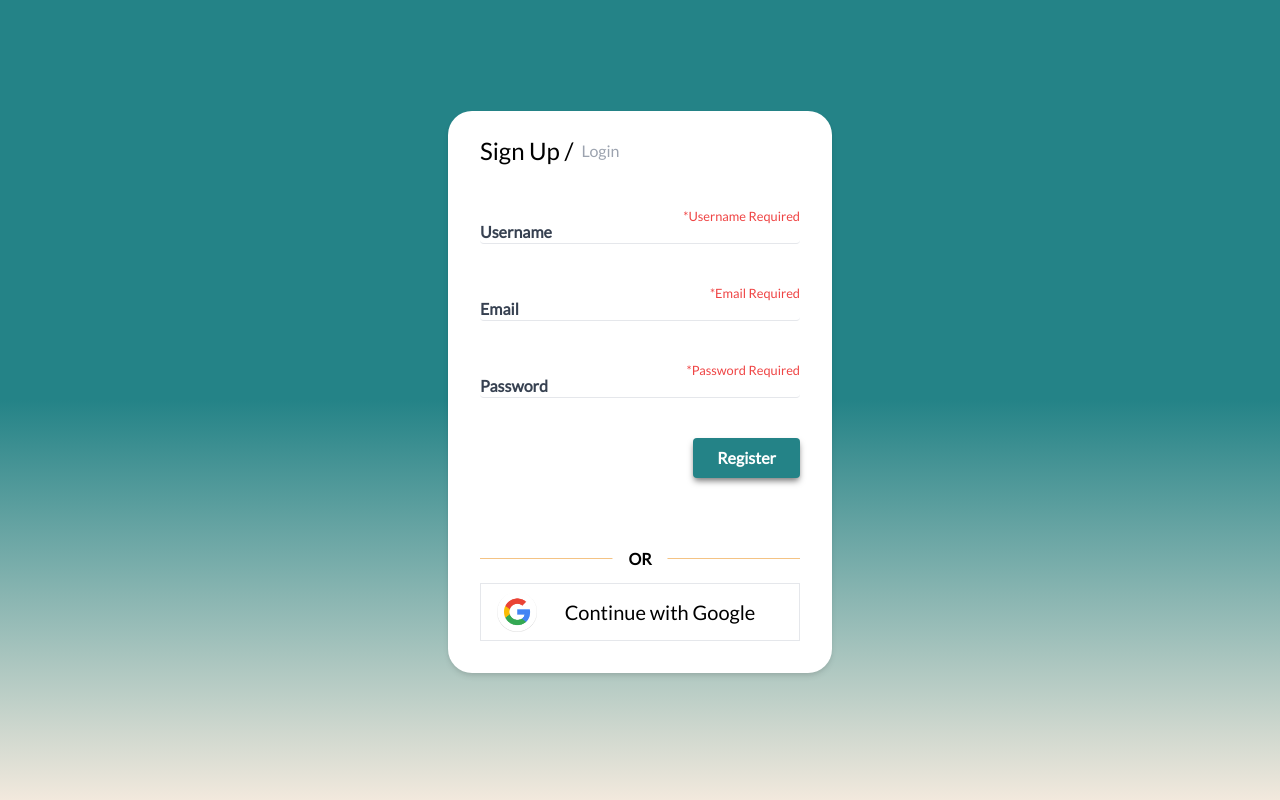
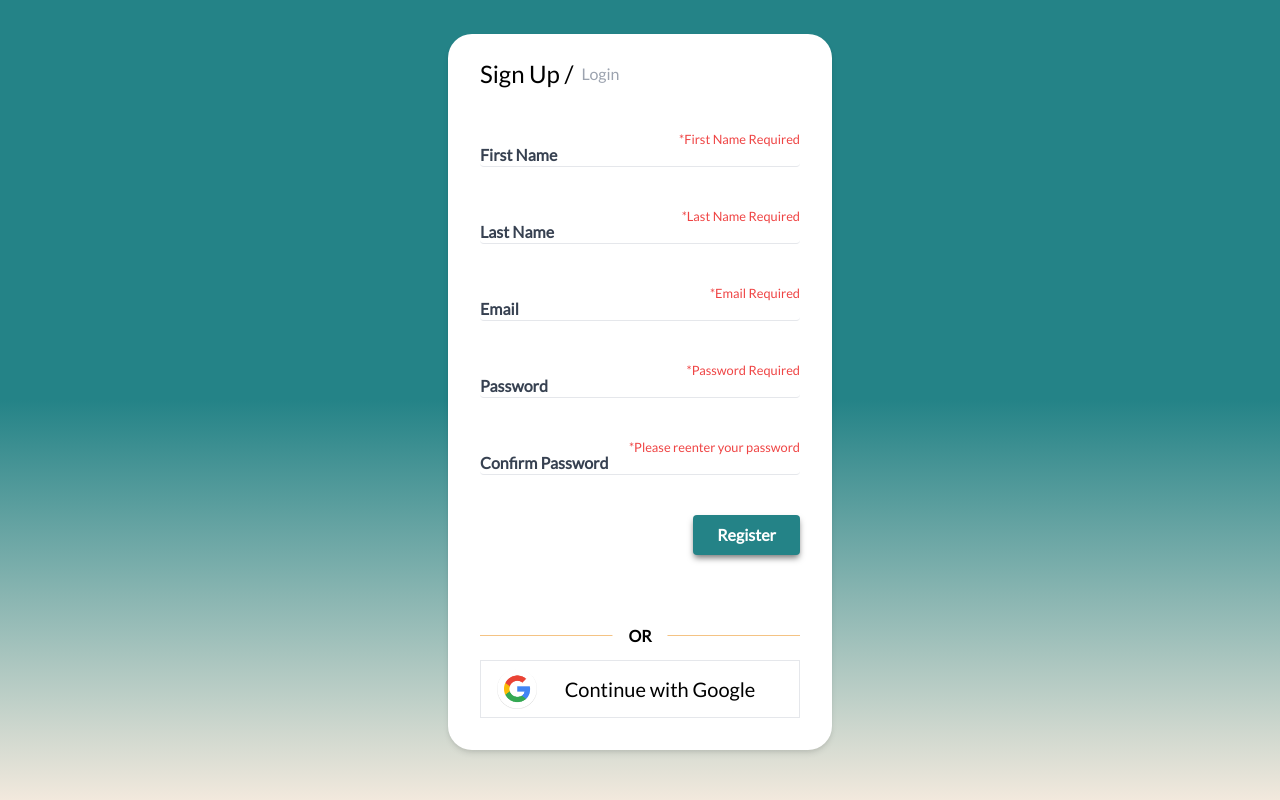
Before and after one commit to zakkturner/freelancer-app-ui, an Angular app: page /register in a window 1280 px wide. Both pictures are taken after a click on the button "Register". Built offline with nearby package versions, Linux system fonts and the light colour scheme.

Commit message:
changed username to first and last name

```diff
--- a/src/app/components/auth/auth-card/auth-card.component.html
+++ b/src/app/components/auth/auth-card/auth-card.component.html
@@ -19,35 +19,63 @@
         >Login</a
       >
     </div>
-    <div class="mb-10 relative">
+    <div class="mb-10 relative" *ngIf="isRegisterRoute()">
       <label
         class="block text-gray-700 text-base font-bold absolute bottom-0"
-        for="username"
-        #usernameLabel
+        for="firstname"
+        #firstNameLabel
       >
-        Username
+        First Name
       </label>
       <input
         class="appearance-none border-b rounded w-full py-2 px-3 text-gray-700 leading-tight"
-        id="username"
+        id="firstname"
         type="text"
-        formControlName="username"
-        (focus)="onInputFocus(usernameLabel)"
+        formControlName="firstname"
+        (focus)="onInputFocus(firstNameLabel)"
         [class.border-red-500]="
-          authForm.controls['username'].dirty &&
-          authForm.hasError('required', 'username')
+          authForm.controls['firstname'].dirty &&
+          authForm.hasError('required', 'firstname')
         "
       />
       <small
         class="text-red-500 absolute right-0"
         *ngIf="
-          authForm.controls['username'].dirty &&
-          authForm.hasError('required', 'username')
+          authForm.controls['firstname'].dirty &&
+          authForm.hasError('required', 'firstname')
         "
-        >*Username Required</small
+        >*First Name Required</small
       >
     </div>
     <div class="mb-10 relative" *ngIf="isRegisterRoute()">
+      <label
+        class="block text-gray-700 text-base font-bold absolute bottom-0"
+        for="firstname"
+        #lastNameLabel
+      >
+        Last Name
+      </label>
+      <input
+        class="appearance-none border-b rounded w-full py-2 px-3 text-gray-700 leading-tight"
+        id="firstname"
+        type="text"
+        formControlName="firstname"
+        (focus)="onInputFocus(lastNameLabel)"
+        [class.border-red-500]="
+          authForm.controls['lastname'].dirty &&
+          authForm.hasError('required', 'lastname')
+        "
+      />
+      <small
+        class="text-red-500 absolute right-0"
+        *ngIf="
+          authForm.controls['lastname'].dirty &&
+          authForm.hasError('required', 'lastname')
+        "
+        >*Last Name Required</small
+      >
+    </div>
+    <div class="mb-10 relative">
       <label
         class="block text-gray-700 text-base font-bold absolute bottom-0"
         for="emailLabel"
@@ -75,7 +103,7 @@
         >*Email Required</small
       >
     </div>
-    <div class="mb-2 relative">
+    <div class="mb-10 relative">
       <label
         class="block text-gray-700 text-base font-bold absolute bottom-0"
         for="password"
@@ -103,7 +131,35 @@
         "
         >*Password Required</small
       >
-      <!-- <p class="text-red-500 text-xs italic">Please choose a password.</p> -->
+    </div>
+    <div class="mb-2 relative" *ngIf="isRegisterRoute()">
+      <label
+        class="block text-gray-700 text-base font-bold absolute bottom-0"
+        for="password"
+        #confirmPasswordLabel
+      >
+        Confirm Password
+      </label>
+
+      <input
+        class="appearance-none border-b rounded w-full py-2 px-3 text-gray-700 leading-tight"
+        id="confirmPassword"
+        type="password"
+        formControlName="confirmPassword"
+        (focus)="onInputFocus(confirmPasswordLabel)"
+        [class.border-red-500]="
+          authForm.controls['confirmPassword'].dirty &&
+          authForm.hasError('required', 'confirmPassword')
+        "
+      />
+      <small
+        class="text-red-500 absolute right-0"
+        *ngIf="
+          authForm.controls['confirmPassword'].dirty &&
+          authForm.hasError('required', 'confirmPassword')
+        "
+        >*Please reenter your password</small
+      >
     </div>
     <div class="mb-10">
       <a
--- a/src/app/components/auth/auth-card/auth-card.component.ts
+++ b/src/app/components/auth/auth-card/auth-card.component.ts
@@ -7,6 +7,7 @@ import {
 } from '@angular/forms';
 import { Router } from '@angular/router';
 import gsap, { Power2, TweenMax } from 'gsap';
+import ValidateForm from 'src/app/helpers/validateForm';
 
 @Component({
   selector: 'app-auth-card',
@@ -24,10 +25,6 @@ export class AuthCardComponent implements OnInit {
   onInputFocus(labelElement: Element): void {
     gsap.to(labelElement, 0.3, { y: -35, ease: Power2.easeOut });
   }
-  // onInputFocusOut(labelElement: Element): void {
-
-  //   gsap.to(labelElement, 0.3, { y: 0, ease: Power2.easeOut });
-  // }
 
   isRegisterRoute(): boolean {
     return this.router.url === '/register';
@@ -43,13 +40,15 @@ export class AuthCardComponent implements OnInit {
   initializeForm() {
     if (this.isRegisterRoute()) {
       this.authForm = this.fb.group({
-        username: ['', Validators.required],
+        firstname: ['', Validators.required],
+        lastname: ['', Validators.required],
         email: ['', Validators.required],
         password: ['', Validators.required],
+        confirmPassword: ['', Validators.required],
       });
     } else {
       this.authForm = this.fb.group({
-        username: ['', Validators.required],
+        email: ['', Validators.required],
         password: ['', Validators.required],
       });
     }
@@ -63,20 +62,8 @@ export class AuthCardComponent implements OnInit {
       console.log('Login: ', this.authForm.value);
     } else {
       //throw error
-      this.validateAllFormFields(this.authForm);
+      ValidateForm.validateAllFormFields(this.authForm);
       console.log('Not valid');
     }
   }
-
-  // Loop through object and if invalid throw error for the field
-  private validateAllFormFields(formGroup: FormGroup) {
-    Object.keys(formGroup.controls).forEach((field) => {
-      const control = formGroup.get(field);
-      if (control instanceof FormControl) {
-        control.markAsDirty({ onlySelf: true });
-      } else if (control instanceof FormGroup) {
-        this.validateAllFormFields(control);
-      }
-    });
-  }
 }
--- /dev/null
+++ b/src/app/helpers/validateForm.ts
@@ -0,0 +1,15 @@
+import { FormControl, FormGroup } from '@angular/forms';
+
+export default class ValidateForm {
+  // Loop through object and if invalid throw error for the field
+  static validateAllFormFields(formGroup: FormGroup) {
+    Object.keys(formGroup.controls).forEach((field) => {
+      const control = formGroup.get(field);
+      if (control instanceof FormControl) {
+        control.markAsDirty({ onlySelf: true });
+      } else if (control instanceof FormGroup) {
+        this.validateAllFormFields(control);
+      }
+    });
+  }
+}
```
